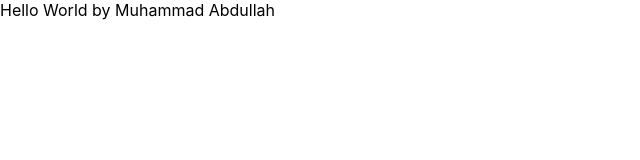
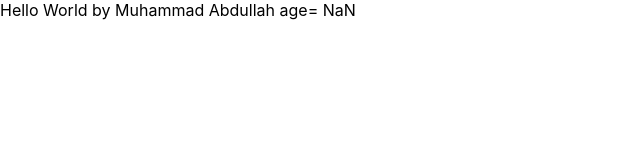
Before and after one commit to Abdullahkiet/React-Practice, a React (Create React App) app: page / in a window 1280 px wide. Shown: the top 160 px of the page, without its empty margins (0-640 px from the left). Built offline with nearby package versions, Linux system fonts and the light colour scheme.

Commit message:
updated index and app.js

```diff
--- a/src/App.js
+++ b/src/App.js
@@ -5,7 +5,7 @@ import './App.css';
 function App(props) {
   return (
     <div>
-      Hello World by {props.name}
+      Hello World by {props.name} age= {props.name-5}
 
     </div>
   );
--- a/src/index.js
+++ b/src/index.js
@@ -5,7 +5,7 @@ import App from './App';
 import * as serviceWorker from './serviceWorker';
 
 ReactDOM.render(
- <div> <App name="Muhammad Abdullah"/> </div>,
+ <div> <App name="Muhammad Abdullah" age={25}/> </div>,
   document.getElementById('root')
 );
 
```
